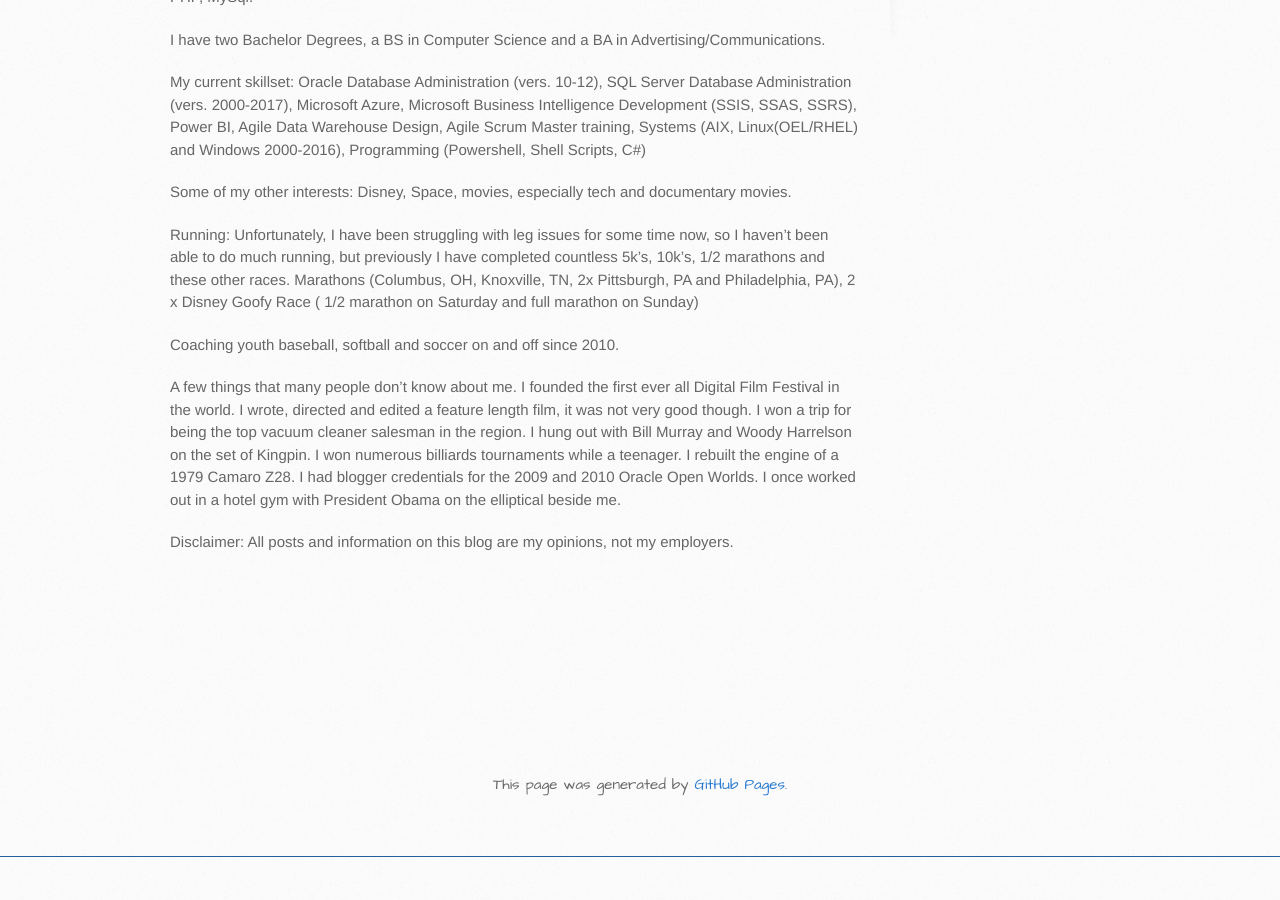
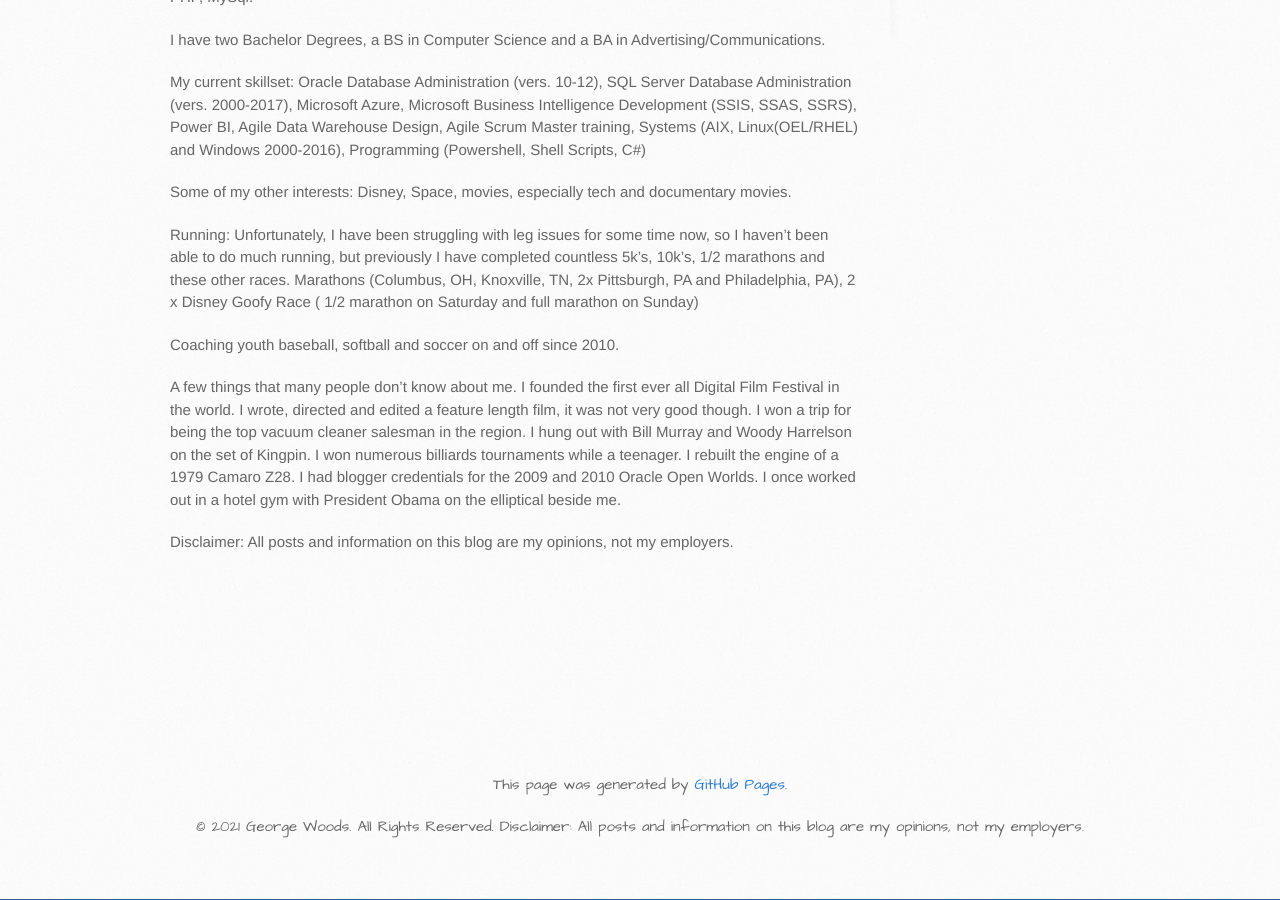
Before and after one commit to gvwoods/gvwoods.github.io, a Jekyll site: the page built from index.md, in a window 1280 px wide and 900 px high, scrolled down 789 px. Built offline with Jekyll 4.4.1, drawn with Linux system fonts in a browser that asks for light colours; our own code applies the rules of GitHub Pages for plain Markdown files; before the commit the page ends 1646 px from its top, so only the background shows below that.

Commit message:
Update default.html

```diff
--- a/_layouts/default.html
+++ b/_layouts/default.html
@@ -46,6 +46,7 @@
      <div class="footer ">
        <footer>
          <p>This page was generated by <a href="https://pages.github.com">GitHub Pages</a>.</p>
+         <p>© 2021 George Woods. All Rights Reserved. Disclaimer: All posts and information on this blog are my opinions, not my employers.</p>
        </footer></div>
   </body>
 </html>
```
